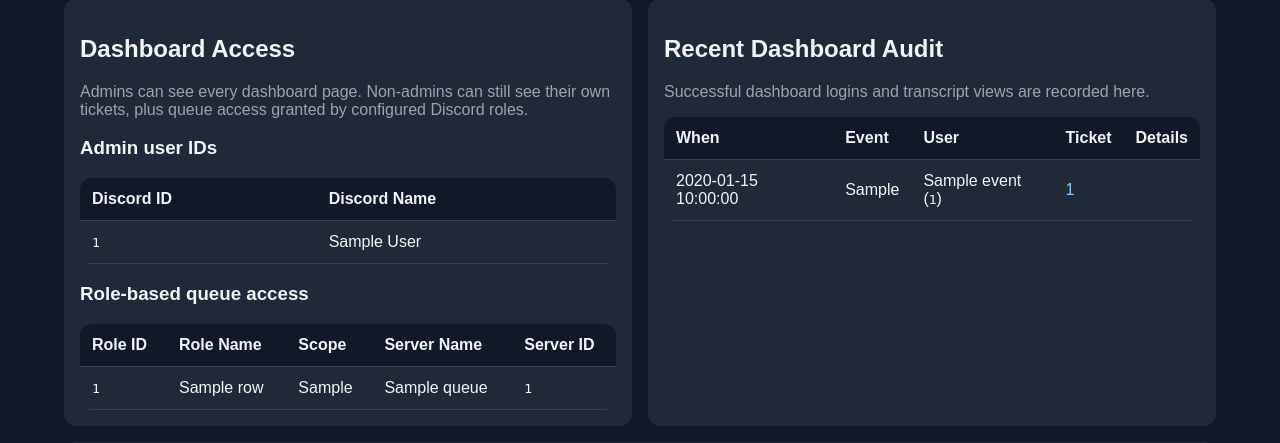
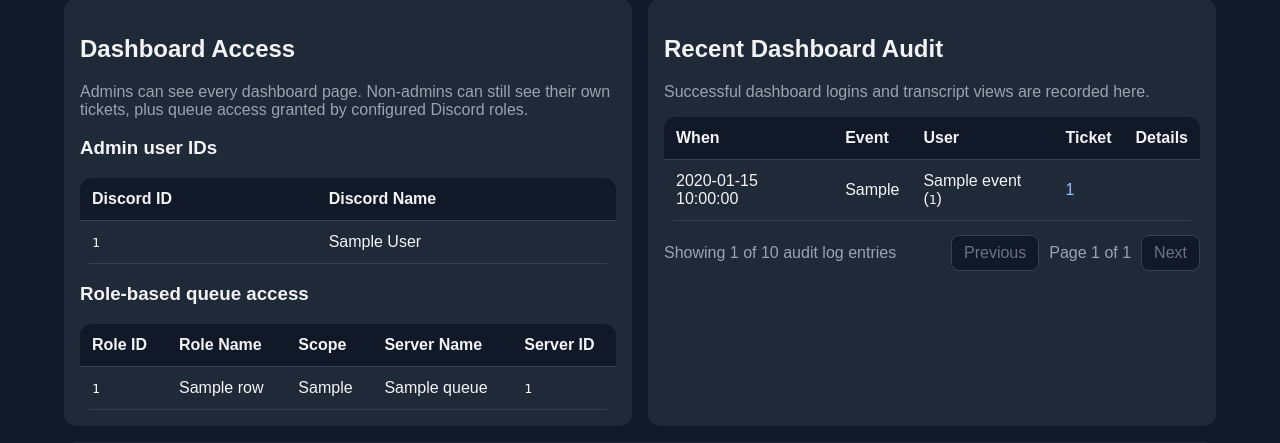
Before and after one commit to unseenmagik/Discord-Ticket-Bot, a FastAPI app: template support_ticket_bot/dashboard/templates/admin.html in a window 1280 px wide. Shown: the part 203-646 px from the top of the page. Run offline with FastAPI, Linux system fonts and the light colour scheme; the template is opened without the code that fills it: most values are stand-ins (such as "Sample title", 1, 10 or a date in 2020); grey boxes marked "Sample" are stand-in pictures; parts of the project's set-up code (start-up, migrations or seed data) failed here and were passed over.

Commit message:
Add pagination to recent dashboard audit logs
Changes included:

Limits the Recent Dashboard Audit card to 5 log entries per page
Adds backend audit log counting and paged query support
Adds Previous and Next pagination controls to move through older audit entries
Shows the current audit page and total log count in the admin UI
Adds lightweight pagination styling so the controls match the existing dashboard design

```diff
--- a/support_ticket_bot/dashboard/app.py
+++ b/support_ticket_bot/dashboard/app.py
@@ -47,6 +47,7 @@ STATS_RANGE_LABELS = {
     "all": "All time",
     "custom": "Custom range",
 }
+AUDIT_PAGE_SIZE = 5
 
 
 def _template_context(request: Request, viewer: DashboardViewer | None, **extra: object) -> dict[str, object]:
@@ -399,11 +400,19 @@ def create_app() -> FastAPI:
         )
 
     @app.get("/admin", response_class=HTMLResponse)
-    async def admin_page(request: Request, saved: int = 0, viewer: DashboardViewer = Depends(require_admin)):
+    async def admin_page(
+        request: Request,
+        saved: int = 0,
+        audit_page: int = 1,
+        viewer: DashboardViewer = Depends(require_admin),
+    ):
         db: DashboardDatabase = request.app.state.db
         settings: BotSettings = request.app.state.settings
         templates = db.get_message_templates()
-        audit_events = db.list_audit_events(limit=40)
+        total_audit_events = db.count_audit_events()
+        total_audit_pages = max(1, (total_audit_events + AUDIT_PAGE_SIZE - 1) // AUDIT_PAGE_SIZE)
+        audit_page = min(max(audit_page, 1), total_audit_pages)
+        audit_events = db.list_audit_events(limit=AUDIT_PAGE_SIZE, offset=(audit_page - 1) * AUDIT_PAGE_SIZE)
         access_context = await _build_access_summary_context(settings)
         return TEMPLATES.TemplateResponse(
             "admin.html",
@@ -415,6 +424,13 @@ def create_app() -> FastAPI:
                 admin_user_rows=access_context["admin_user_rows"],
                 role_access_rows=access_context["role_access_rows"],
                 audit_events=audit_events,
+                audit_page=audit_page,
+                audit_total_pages=total_audit_pages,
+                audit_total_events=total_audit_events,
+                audit_has_prev=audit_page > 1,
+                audit_has_next=audit_page < total_audit_pages,
+                audit_prev_page=audit_page - 1,
+                audit_next_page=audit_page + 1,
             ),
         )
 
--- a/support_ticket_bot/dashboard/templates/admin.html
+++ b/support_ticket_bot/dashboard/templates/admin.html
@@ -119,6 +119,22 @@
                 </tbody>
             </table>
         </div>
+        <div class="pagination">
+            <div class="muted">Showing {{ audit_events|length }} of {{ audit_total_events }} audit log entries</div>
+            <div class="pagination-links">
+                {% if audit_has_prev %}
+                <a class="pagination-link" href="/admin?audit_page={{ audit_prev_page }}{% if saved %}&saved=1{% endif %}">Previous</a>
+                {% else %}
+                <span class="pagination-link disabled">Previous</span>
+                {% endif %}
+                <span class="muted">Page {{ audit_page }} of {{ audit_total_pages }}</span>
+                {% if audit_has_next %}
+                <a class="pagination-link" href="/admin?audit_page={{ audit_next_page }}{% if saved %}&saved=1{% endif %}">Next</a>
+                {% else %}
+                <span class="pagination-link disabled">Next</span>
+                {% endif %}
+            </div>
+        </div>
         {% else %}
         <p class="muted">No dashboard audit events have been recorded yet.</p>
         {% endif %}
--- a/support_ticket_bot/dashboard/templates/base.html
+++ b/support_ticket_bot/dashboard/templates/base.html
@@ -61,6 +61,10 @@
         .card-header p { margin:0; }
         .summary-pill { display:inline-block; padding:10px 14px; border-radius:999px; background:#111827; border:1px solid #374151; color:#e5e7eb; white-space:nowrap; }
         .discord-button { display:inline-flex; align-items:center; justify-content:center; gap:10px; width:100%; max-width:100%; padding:12px 16px; border-radius:10px; background:#5865F2; color:#fff; font-weight:700; }
+        .pagination { display:flex; align-items:center; justify-content:space-between; gap:12px; margin-top:14px; flex-wrap:wrap; }
+        .pagination-links { display:flex; align-items:center; gap:10px; }
+        .pagination-link { display:inline-block; padding:8px 12px; border-radius:8px; background:#111827; border:1px solid #374151; color:#dbeafe; }
+        .pagination-link.disabled { color:#6b7280; pointer-events:none; }
     </style>
 </head>
 <body>
--- a/support_ticket_bot/db.py
+++ b/support_ticket_bot/db.py
@@ -557,7 +557,15 @@ class DashboardDatabase:
                     ),
                 )
 
-    def list_audit_events(self, *, limit: int = 50) -> list[dict[str, Any]]:
+    def count_audit_events(self) -> int:
+        self.ensure_dashboard_audit_table()
+        with self._connect() as conn:
+            with conn.cursor() as cur:
+                cur.execute("SELECT COUNT(*) AS c FROM dashboard_audit_log")
+                row = cur.fetchone()
+        return int(row["c"]) if row else 0
+
+    def list_audit_events(self, *, limit: int = 50, offset: int = 0) -> list[dict[str, Any]]:
         self.ensure_dashboard_audit_table()
         with self._connect() as conn:
             with conn.cursor() as cur:
@@ -566,9 +574,9 @@ class DashboardDatabase:
                     SELECT *
                     FROM dashboard_audit_log
                     ORDER BY created_at DESC
-                    LIMIT %s
+                    LIMIT %s OFFSET %s
                     """,
-                    (limit,),
+                    (limit, offset),
                 )
                 rows = list(cur.fetchall())
 
```
